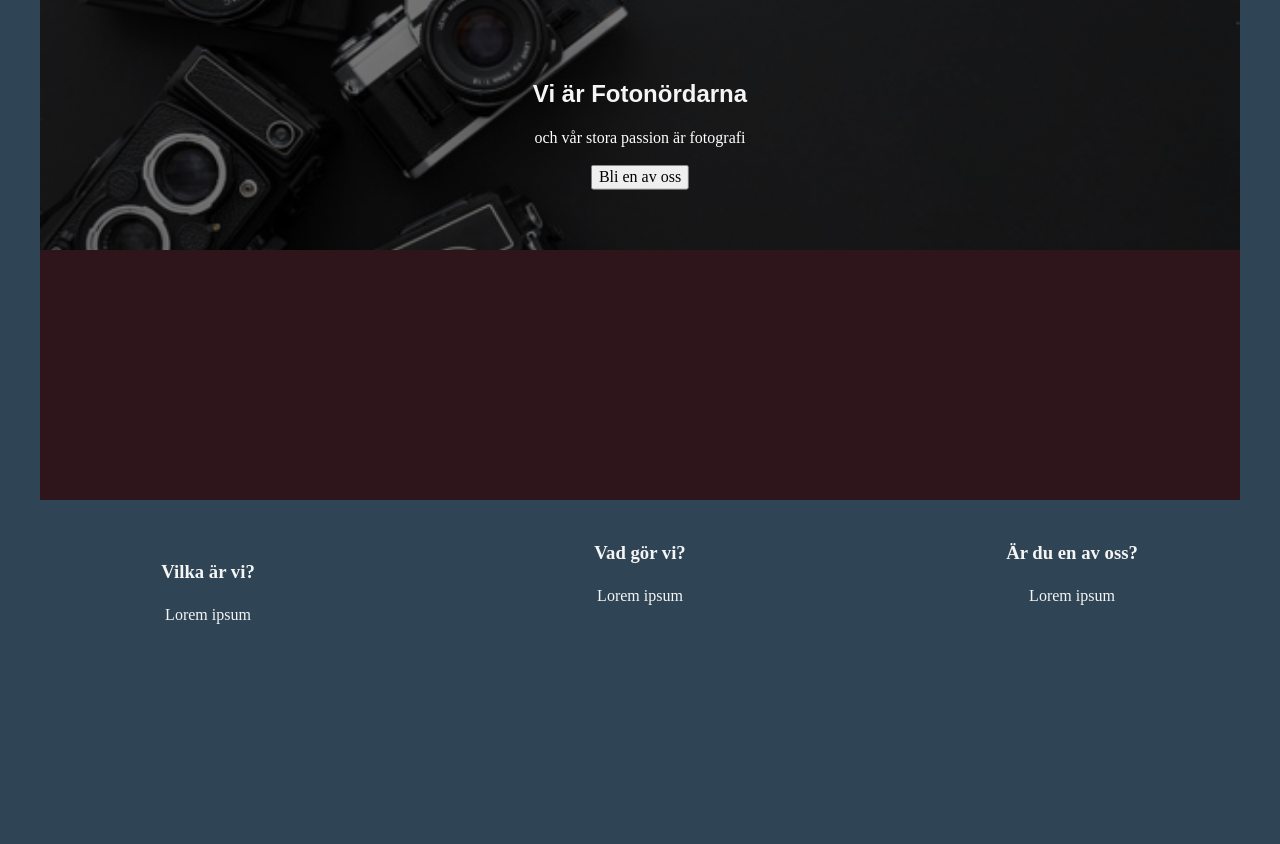
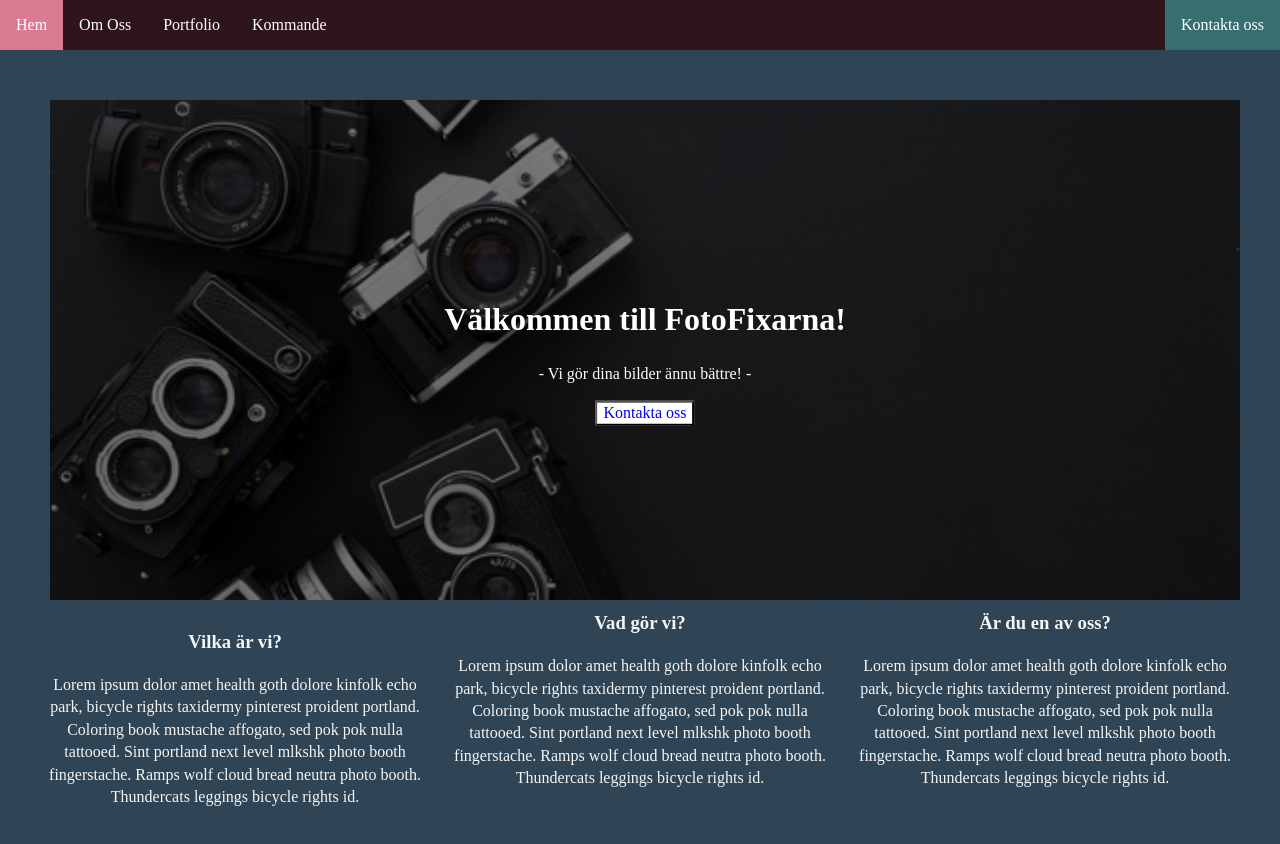
Before and after one commit to loviax/loviax.github.io, a plain HTML site: page index.html in a window 1280 px wide. Before the commit the page ends 800 px from the top, so only its background shows below. Drawn offline with nearby package versions, Linux system fonts and the light colour scheme.

Commit message:
Alla sidor tillagda
Lagt till sidor för att kunna länka i navigation-baren

```diff
--- a/css/main.css
+++ b/css/main.css
@@ -22,17 +22,43 @@ body{
 
 }
 
+.Navigation-bar {
+  list-style-type: none;
+  margin: 0;
+  padding: 0;
+  overflow: hidden;
+  background-color: #2E151B;
+}
+
+li {
+  float: left;
+}
+
+li a {
+  display: block;
+  color: white;
+  text-align: center;
+  padding: 14px 16px;
+  text-decoration: none;
+}
+
+li a:hover {
+  background-color: #DA7B93;
+}
+
+.active {
+  background-color: #376E6F;
+}
 
 /* The hero image */
 .hero-image {
-  /* Use "linear-gradient" to add a darken background effect to the image (photographer.jpg). This will make the text easier to read */
+
   background-image: linear-gradient(rgba(0, 0, 0, 0.5), rgba(0, 0, 0, 0.5)), url("./img/cameras-black-background_23-2147852501.jpg");
 
-
-  /* Set a specific height */
-  height: 50%;
+ height: 100%;
 
   /* Position and center the image to scale nicely on all screens */
+  top:50px;
   background-position: center;
   background-repeat: no-repeat;
   background-size: cover;
@@ -48,34 +74,36 @@ body{
   transform: translate(-50%, -50%);
   color: white;
 }
+
+.head_button{
+  background-color: white;
+
+
+}
+
 header{
-background-color:#2E151B;
+
   text-align: center;
   height: 500px;
-  margin: 0px 40px 40px 40px;
+  margin: 0px 40px 40px 50px;
 }
 
-h1{
-  color:whitesmoke;
-  font-family: Arial, Helvetica, sans-serif;
-  font-size: x-large;
-}
+
+
 
 .index-text{
   columns: 3;
   text-align: center;
-  /*margin: 40px 40px 40px;
+  margin: 40px 40px 40px;
   grid-template-columns: 1fr 1fr 1fr;
-  gap: 10px;
+  gap: 15px;
   grid-column: 1/4;
-  display: grid;
-  grid-row: auto;
+  grid-row:auto;
   margin:20px;
   border-radius: 20px;
   padding: 20px;
-  display: grid;
   align-items: center;
-  justify-content: center;*/
+  justify-content: center;
 }
 
 /*
--- a/index.html
+++ b/index.html
@@ -15,6 +15,7 @@
   <link rel="stylesheet" href="css/main.css">
   <link rel="images" href="img/">
   <meta name="theme-color" content="#fafafa">
+  <STYLE>A {text-decoration: none;} </STYLE>
 </head>
 
 <body>
@@ -24,28 +25,53 @@
 
   <!-- Add your site or application content here -->
 
-  <header>
+    <!--Navigation-bar-->
 
+    <ul class="Navigation-bar">
+        <li><a href="index.html">Hem</a></li>
+        <li><a href="om_oss.html">Om Oss</a></li>
+        <li><a href="portfolio.html">Portfolio</a></li>
+        <li><a href="Kommande.html">Kommande</a></li>
+        <li style="float:right"><a class="active" href="kontakt.html">Kontakta oss</a></li>
+      </ul>
+
+
+      <header>
    <div class="hero-image">
           <div class="hero-text">
-            <h1>Vi är Fotonördarna</h1>
-            <p>och vår stora passion är fotografi</p>
-            <button> Bli en av oss</button>
+            <h1>Välkommen till FotoFixarna!</h1>
+            <p>- Vi gör dina bilder ännu bättre! -</p>
+            <button class="head_button"> <a href="kontakt.html">Kontakta oss</a></button>
           </div>
         </div>
 
-
-  </header>
+</header>
   <div class="index-text">
 
+
   <h3>Vilka är vi?</h3>
-  <p>Lorem ipsum</p>
+  <p>Lorem ipsum dolor amet health goth dolore kinfolk echo park,
+    bicycle rights taxidermy pinterest proident portland.
+    Coloring book mustache affogato, sed pok pok nulla tattooed.
+    Sint portland next level mlkshk photo booth fingerstache.
+    Ramps wolf cloud bread neutra photo booth.
+    Thundercats leggings bicycle rights id.</p>
 
   <h3>Vad gör vi?</h3>
-  <p>Lorem ipsum</p>
+  <p>Lorem ipsum dolor amet health goth dolore kinfolk echo park,
+      bicycle rights taxidermy pinterest proident portland.
+      Coloring book mustache affogato, sed pok pok nulla tattooed.
+      Sint portland next level mlkshk photo booth fingerstache.
+      Ramps wolf cloud bread neutra photo booth.
+      Thundercats leggings bicycle rights id.</p>
 
   <h3>Är du en av oss?</h3>
-  <p>Lorem ipsum</p>
+  <p>Lorem ipsum dolor amet health goth dolore kinfolk echo park,
+      bicycle rights taxidermy pinterest proident portland.
+      Coloring book mustache affogato, sed pok pok nulla tattooed.
+      Sint portland next level mlkshk photo booth fingerstache.
+      Ramps wolf cloud bread neutra photo booth.
+      Thundercats leggings bicycle rights id.</p>
 </div>
 
   <script src="js/vendor/modernizr-3.7.1.min.js"></script>
```
Also changed, not shown: Kommande.html (added, +9 -0 lines), kontakt.html (added, +9 -0 lines), om_oss.html (added, +9 -0 lines), portfolio.html (added, +9 -0 lines).
